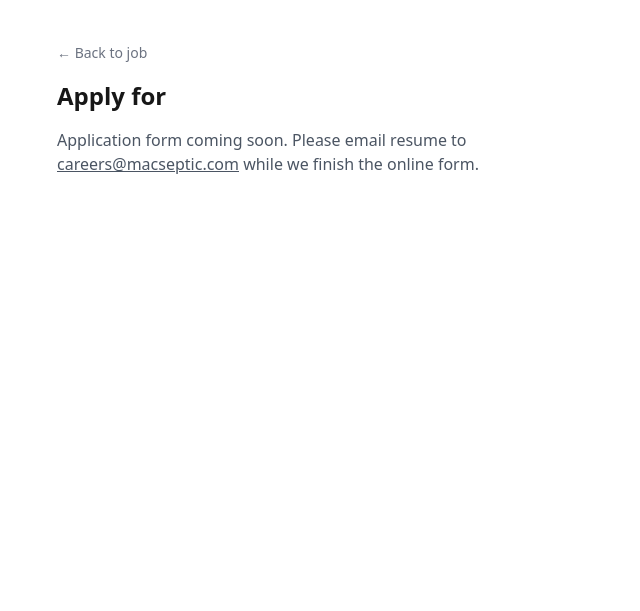
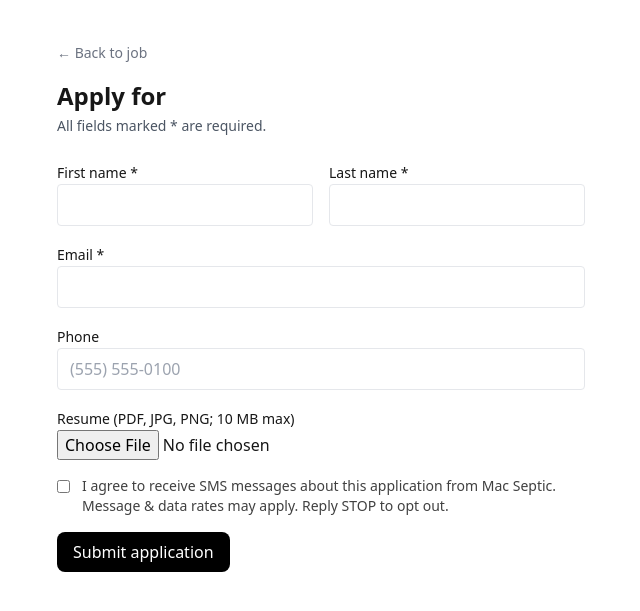
Before and after one commit to wburns02/react-crm-api, a Python web app: template app/hr/careers/templates/apply.html in a window 1280 px wide. Shown: the top 611 px of the page, without its empty margins (319-959 px from the left). Run offline with Jinja, Linux system fonts and the light colour scheme; the template is opened without the code that fills it, so the values that code supplies are empty; some libraries are stand-ins or nearby versions.

Commit message:
hr(plan2): real apply form on /careers/{slug}/apply
Co-Authored-By: Claude Opus 4.7 (1M context) <noreply@anthropic.com>

```diff
--- a/app/hr/careers/templates/apply.html
+++ b/app/hr/careers/templates/apply.html
@@ -10,11 +10,87 @@
   <main class="max-w-xl mx-auto px-6 py-10">
     <a href="/careers/{{ req.slug }}" class="text-sm text-gray-500 hover:underline">← Back to job</a>
     <h1 class="text-2xl font-semibold mt-4">Apply for {{ req.title }}</h1>
-    <p class="mt-4 text-gray-600">
-      Application form coming soon. Please email resume to
-      <a class="underline" href="mailto:careers@macseptic.com">careers@macseptic.com</a>
-      while we finish the online form.
-    </p>
+    <p class="text-sm text-gray-600 mt-1">All fields marked * are required.</p>
+
+    <form id="apply-form" method="post" enctype="multipart/form-data"
+          action="/api/v2/public/careers/{{ req.slug }}/apply" class="mt-6 space-y-4">
+      <div class="grid grid-cols-1 md:grid-cols-2 gap-4">
+        <label class="block">
+          <span class="text-sm">First name *</span>
+          <input name="first_name" required class="w-full border rounded px-3 py-2">
+        </label>
+        <label class="block">
+          <span class="text-sm">Last name *</span>
+          <input name="last_name" required class="w-full border rounded px-3 py-2">
+        </label>
+      </div>
+      <label class="block">
+        <span class="text-sm">Email *</span>
+        <input name="email" type="email" required class="w-full border rounded px-3 py-2">
+      </label>
+      <label class="block">
+        <span class="text-sm">Phone</span>
+        <input name="phone" type="tel" class="w-full border rounded px-3 py-2" placeholder="(555) 555-0100">
+      </label>
+      <label class="block">
+        <span class="text-sm">Resume (PDF, JPG, PNG; 10 MB max)</span>
+        <input name="resume" type="file" accept=".pdf,.jpg,.jpeg,.png" class="w-full">
+      </label>
+      <label class="flex items-start gap-3">
+        <input type="checkbox" name="sms_consent" value="true" class="mt-1">
+        <span class="text-sm text-neutral-700">
+          I agree to receive SMS messages about this application from Mac Septic.
+          Message &amp; data rates may apply. Reply STOP to opt out.
+        </span>
+      </label>
+      <input type="hidden" name="source" value="careers_page">
+      <button id="submit-btn" type="submit"
+              class="px-4 py-2 bg-black text-white rounded-lg hover:bg-neutral-800 disabled:opacity-50">
+        Submit application
+      </button>
+      <p id="apply-error" role="alert" class="text-red-600 text-sm hidden"></p>
+    </form>
+
+    <div id="apply-success" class="hidden mt-10 p-6 rounded-xl border border-green-200 bg-green-50">
+      <h2 class="text-lg font-semibold text-green-900">Application received</h2>
+      <p class="text-sm text-green-900 mt-2">
+        Thanks — we'll be in touch soon.
+      </p>
+    </div>
+
+    <script>
+      const form = document.getElementById("apply-form");
+      const err = document.getElementById("apply-error");
+      const ok = document.getElementById("apply-success");
+      const btn = document.getElementById("submit-btn");
+
+      form.addEventListener("submit", async (e) => {
+        e.preventDefault();
+        err.classList.add("hidden");
+        btn.disabled = true;
+        btn.textContent = "Submitting…";
+        try {
+          const res = await fetch(form.action, {
+            method: "POST",
+            body: new FormData(form),
+          });
+          if (res.status === 201) {
+            form.classList.add("hidden");
+            ok.classList.remove("hidden");
+          } else {
+            const data = await res.json().catch(() => ({}));
+            err.textContent = data.detail || `Submit failed (${res.status})`;
+            err.classList.remove("hidden");
+          }
+        } catch (_) {
+          err.textContent = "Network error. Please try again.";
+          err.classList.remove("hidden");
+        } finally {
+          btn.disabled = false;
+          btn.textContent = "Submit application";
+        }
+      });
+    </script>
   </main>
 </body>
 </html>
```
Also changed, not shown: tests/hr/test_careers_ssr.py (+19 -0 lines).
